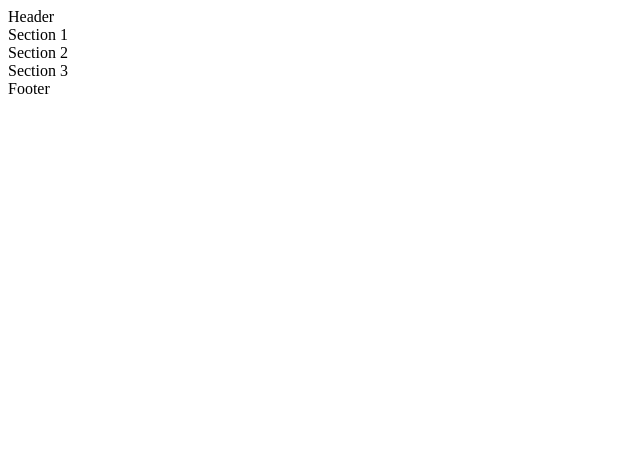
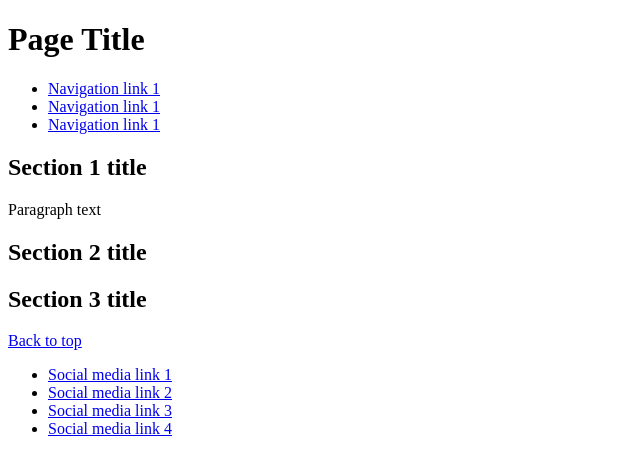
Before and after one commit to paulio11/P1-Personality-Site, a plain HTML site: page index.html in a window 1280 px wide. Shown: the whole page, without its empty margins (0-640 px from the left). Drawn offline with Linux system fonts and the light colour scheme.

Commit message:
Add further index.html structure

```diff
--- a/index.html
+++ b/index.html
@@ -14,11 +14,39 @@
 </head>
 
 <body>
-    <header>Header</header>
-    <section>Section 1</section>
-    <section>Section 2</section>
-    <section>Section 3</section>
-    <footer>Footer</footer>
+    <header>
+        <h1>Page Title</h1>
+        <nav>
+            <ul>
+                <li><a href="#">Navigation link 1</a></li>
+                <li><a href="#">Navigation link 1</a></li>
+                <li><a href="#">Navigation link 1</a></li>
+            </ul>
+        </nav>
+    </header>
+    <section>
+        <h2>Section 1 title</h2>
+        <p>Paragraph text</p>
+    </section>
+    <section>
+        <h2>Section 2 title</h2>
+    </section>
+    <section>
+        <h2>Section 3 title</h2>
+    </section>
+    <footer>
+        <div>
+            <a href="#">Back to top</a>
+        </div>
+        <div>
+            <ul>
+                <li><a href="#">Social media link 1</a></li>
+                <li><a href="#">Social media link 2</a></li>
+                <li><a href="#">Social media link 3</a></li>
+                <li><a href="#">Social media link 4</a></li>
+            </ul>
+        </div>
+    </footer>
 </body>
 
 </html>
```
